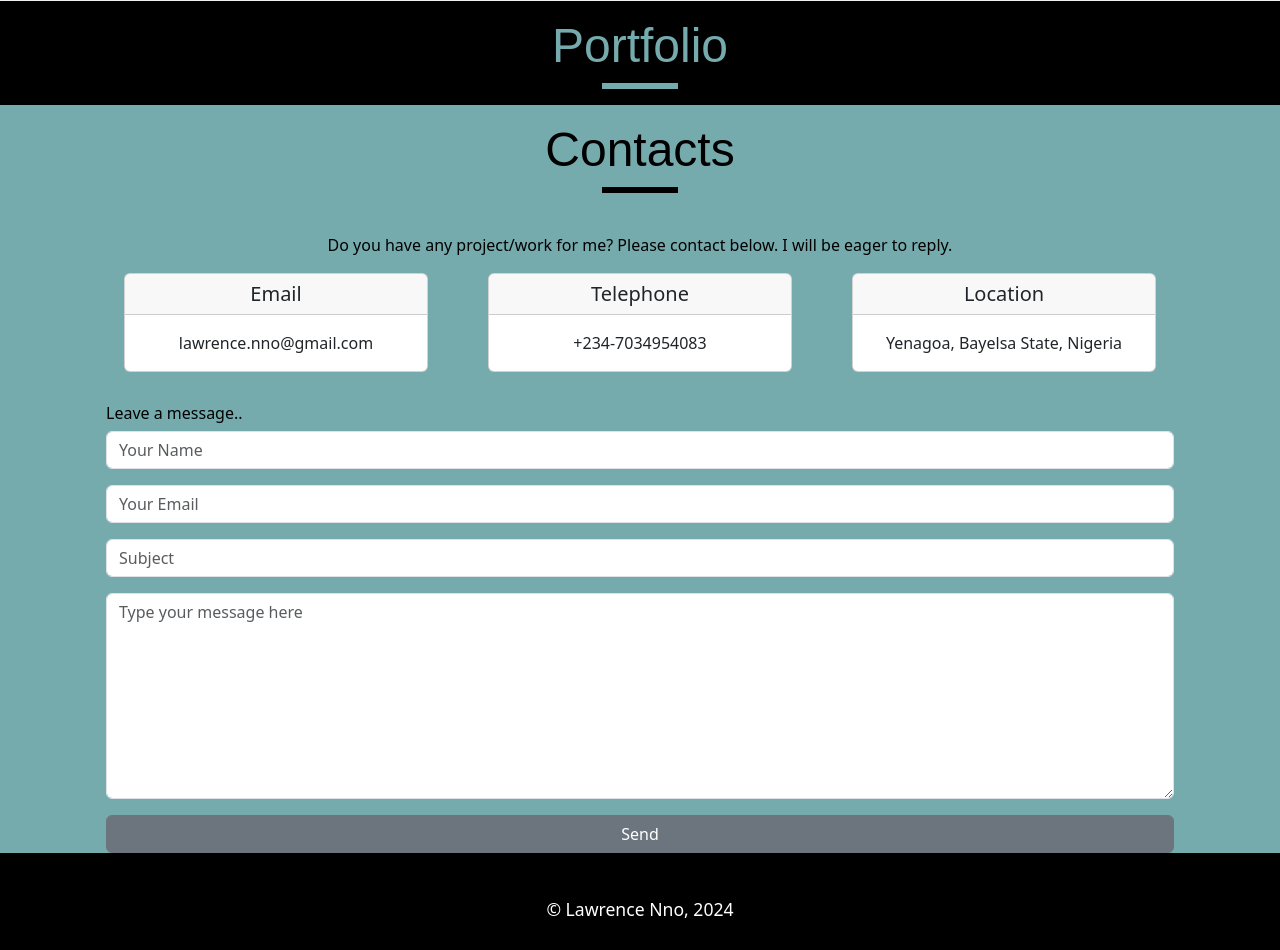
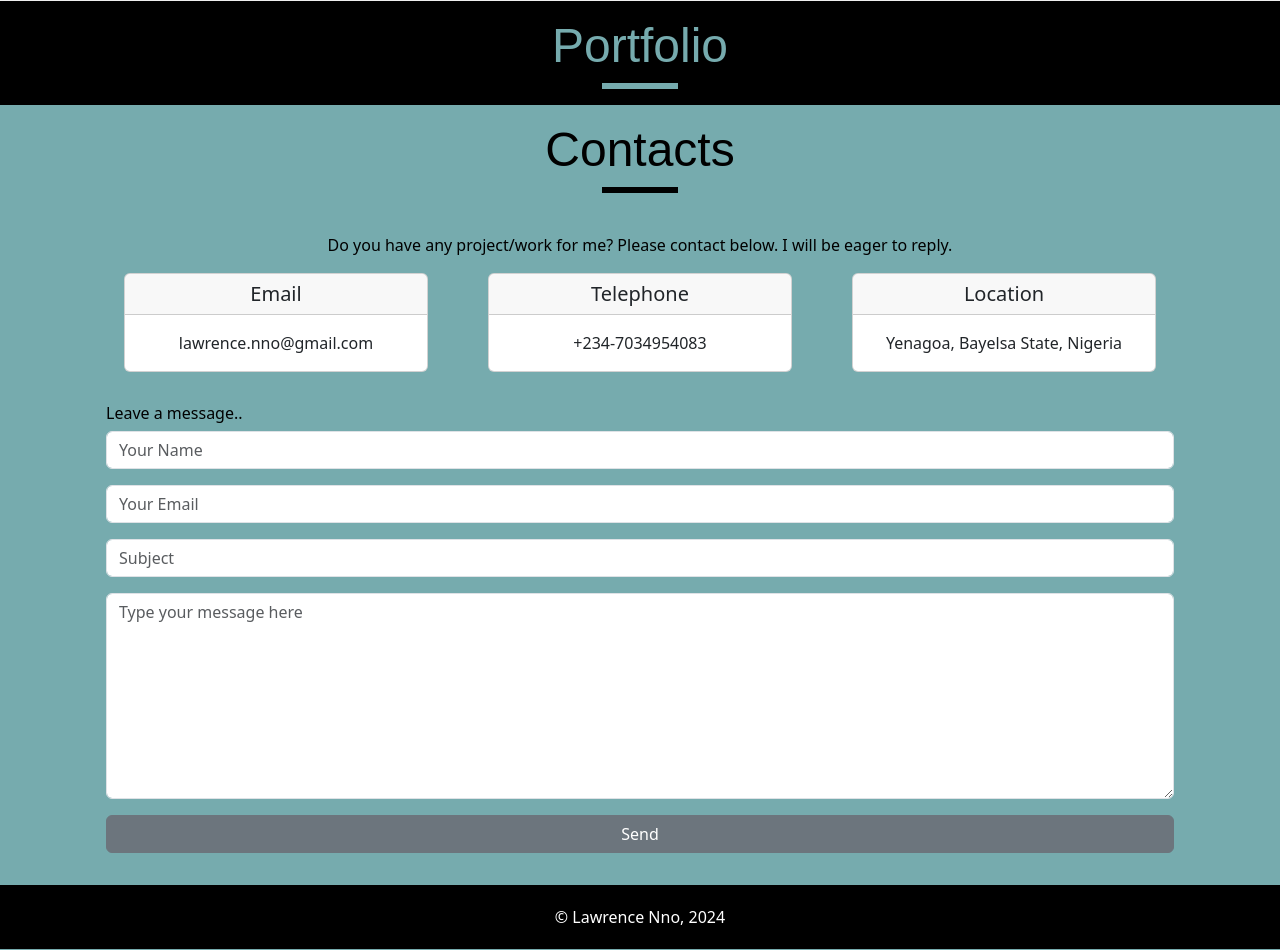
Before and after one commit to Lawrence-Nno/personal_site, a Flask app: page / in a window 1280 px wide. Shown: the part 2628-3578 px from the top of the page. Run offline with Flask 3, Linux system fonts and the light colour scheme; parts of the project's set-up code (start-up, migrations or seed data) failed here and were passed over; some libraries are stand-ins or nearby versions; some web fonts are replaced.

Commit message:
General update

```diff
--- a/apprunner.yaml
+++ b/apprunner.yaml
@@ -7,7 +7,7 @@ build:
       - pipenv install
       - pip install -r requirements.txt
     post-build:
-      - python main.py
+      - python portfolio.py
 run:
   command: pipenv run gunicorn django_apprunner.wsgi --log-file -
   network:
--- a/main.py
+++ b/portfolio.py
@@ -1,5 +1,4 @@
 import os
-
 from flask import Flask, render_template, redirect, url_for
 from flask_wtf import FlaskForm
 from wtforms import StringField, SubmitField, TextAreaField
@@ -10,14 +9,14 @@ from datetime import date
 
 
 app = Flask(__name__)
-app.secret_key = os.environ["SECRET_KEY"]
-portfolio_url = os.environ["URL"]
+app.secret_key = os.getenv("SECRET_KEY")
+portfolio_url = os.getenv("URL")
 year = date.today().strftime("%Y")
 
-app.config['MAIL_SERVER'] = os.environ["MAIL_SERVER"]
+app.config['MAIL_SERVER'] = os.getenv("MAIL_SERVER")
 app.config['MAIL_PORT'] = 465
-app.config['MAIL_USERNAME'] = os.environ["EMAIL"]
-app.config['MAIL_PASSWORD'] = os.environ["PWD"]
+app.config['MAIL_USERNAME'] = os.getenv("EMAIL")
+app.config['MAIL_PASSWORD'] = os.getenv("EMAIL_PWD")
 app.config['MAIL_USE_TLS'] = False
 app.config['MAIL_USE_SSL'] = True
 
--- a/static/css/style.css
+++ b/static/css/style.css
@@ -22,7 +22,7 @@ hr{
     width: 100%;
     height: 100vh;
     object-fit: cover;
-    opacity: 0.5;
+    opacity: 1;
 }
 .container-image{
     position: relative;
@@ -182,14 +182,18 @@ margin-bottom: 2rem;
 width: 19rem;
 }
 
+#contact{
+    background-color: #76ABAE;
+    padding-bottom: 1rem;
+}
+
 .footer{
 background-color: black;
 height: 4rem;
 color: white;
-margin-top: 2rem;
-}
-.footer-text{
-    padding: 0.7rem;
+display: flex;
+align-items: center;
+justify-content: center;
 }
 .footer-text p{
     font-size: 1.1rem;
--- a/templates/index.html
+++ b/templates/index.html
@@ -284,7 +284,7 @@
   </section>
   <div class="text-center footer">
     <div class="footer-text">
-      <p> &#169; Lawrence Nno, {{ year }} </p>
+      &#169; Lawrence Nno, {{ year }}
     </div>
   </div>
    <script src="https://cdn.jsdelivr.net/npm/bootstrap@5.3.3/dist/js/bootstrap.bundle.min.js" integrity="sha384-YvpcrYf0tY3lHB60NNkmXc5s9fDVZLESaAA55NDzOxhy9GkcIdslK1eN7N6jIeHz" crossorigin="anonymous"></script>
```
Also changed, not shown: static/image/blacnwyte.png (added), static/image/brand - Copy.jpg (deleted), static/image/cover-img1.jpg (deleted), static/image/image_color_gen.png (added), static/image/todo.png (added), 1 other file.
